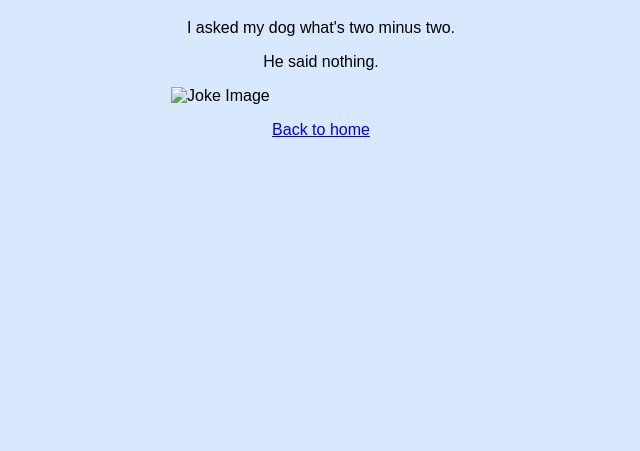
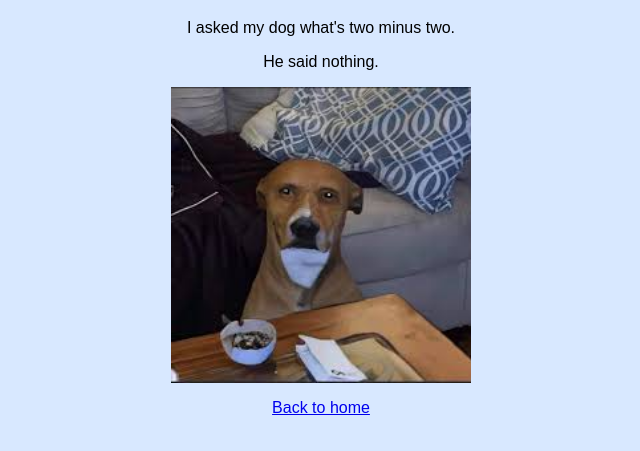
Before and after one commit to trevortwo0-spec/final-website, a plain HTML site: page joke3.html in a window 1280 px wide. Shown: the part 61-512 px from the top of the page, without its empty margins (319-959 px from the left). Drawn offline with Linux system fonts and the light colour scheme.

Commit message:
yeee
yeee

```diff
--- a/joke3.html
+++ b/joke3.html
@@ -29,7 +29,7 @@
 <p>I asked my dog what's two minus two.</p>
 <p>He said nothing.</p>
 
-<img src="ab67616d0000b273f8eb848f748e17c8b37ea19a.jpg" alt="Joke Image">
+<img src="dog3.jpg" alt="Joke Image">
 
 <p><a href="index.html">Back to home</a></p>
 
```
